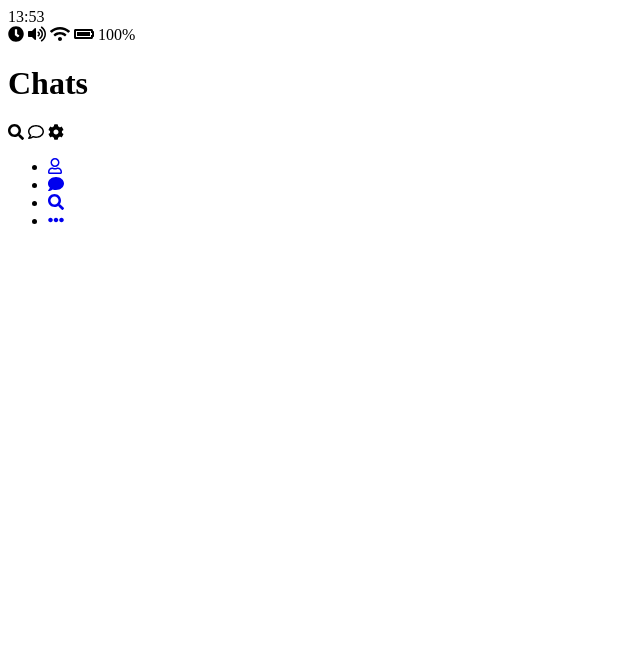
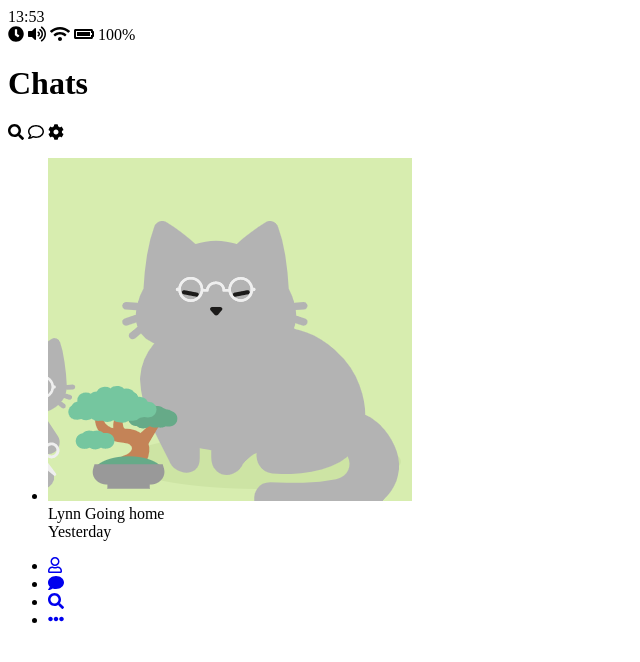
Before and after one commit to hipppoSHL/kakao-clone, a plain HTML site: page index.html in a window 1280 px wide. Shown: the whole page, without its empty margins (0-640 px from the left). Drawn offline with Linux system fonts and the light colour scheme.

Commit message:
chats html done

```diff
--- a/index.html
+++ b/index.html
@@ -34,6 +34,29 @@
         <span class="header__icon"></span>
       </div>
     </header>
+
+    <!-- main part -->
+    <main class="chats">
+      <ul class="chats__list">
+        <li class="chats__chat">
+          <div class="chat__column">
+            <img src="./images/avatar.PNG" alt="" class="chat__avatar" />
+            <div class="chat__content">
+              <span class="chat__username">
+                Lynn
+              </span>
+              <span class="chat__preview">
+                Going home
+              </span>
+            </div>
+          </div>
+          <div class="chat__column">
+            <span class="chat__timestamp">Yesterday</span>
+          </div>
+        </li>
+      </ul>
+    </main>
+
     <nav class="nav">
       <ul class="nav__list">
         <li class="nav__list-item">
```
Also changed, not shown: find.html (+0 -1 lines), friends.html (+0 -1 lines), more.html (+1 -1 lines), images/avatar.PNG (added).
